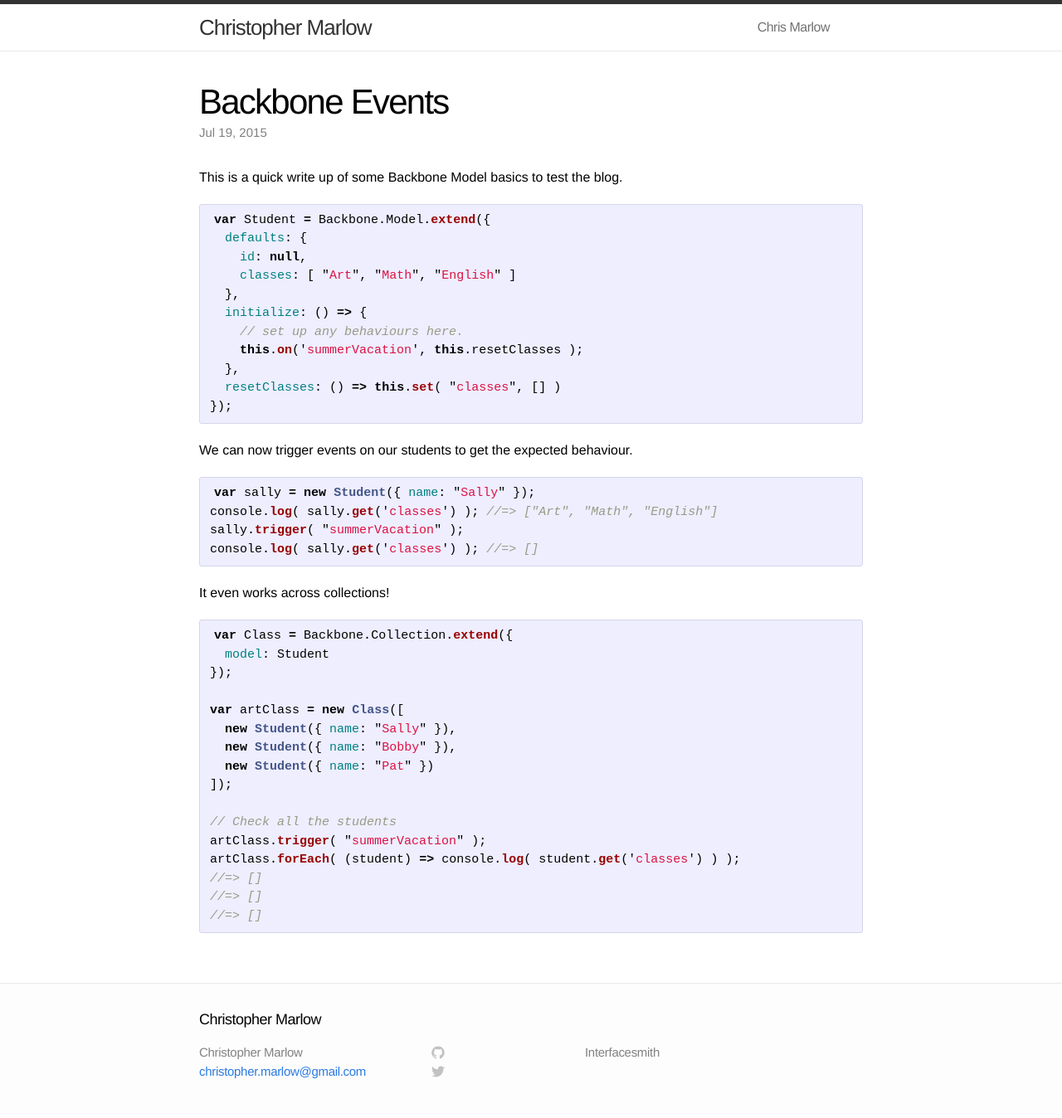
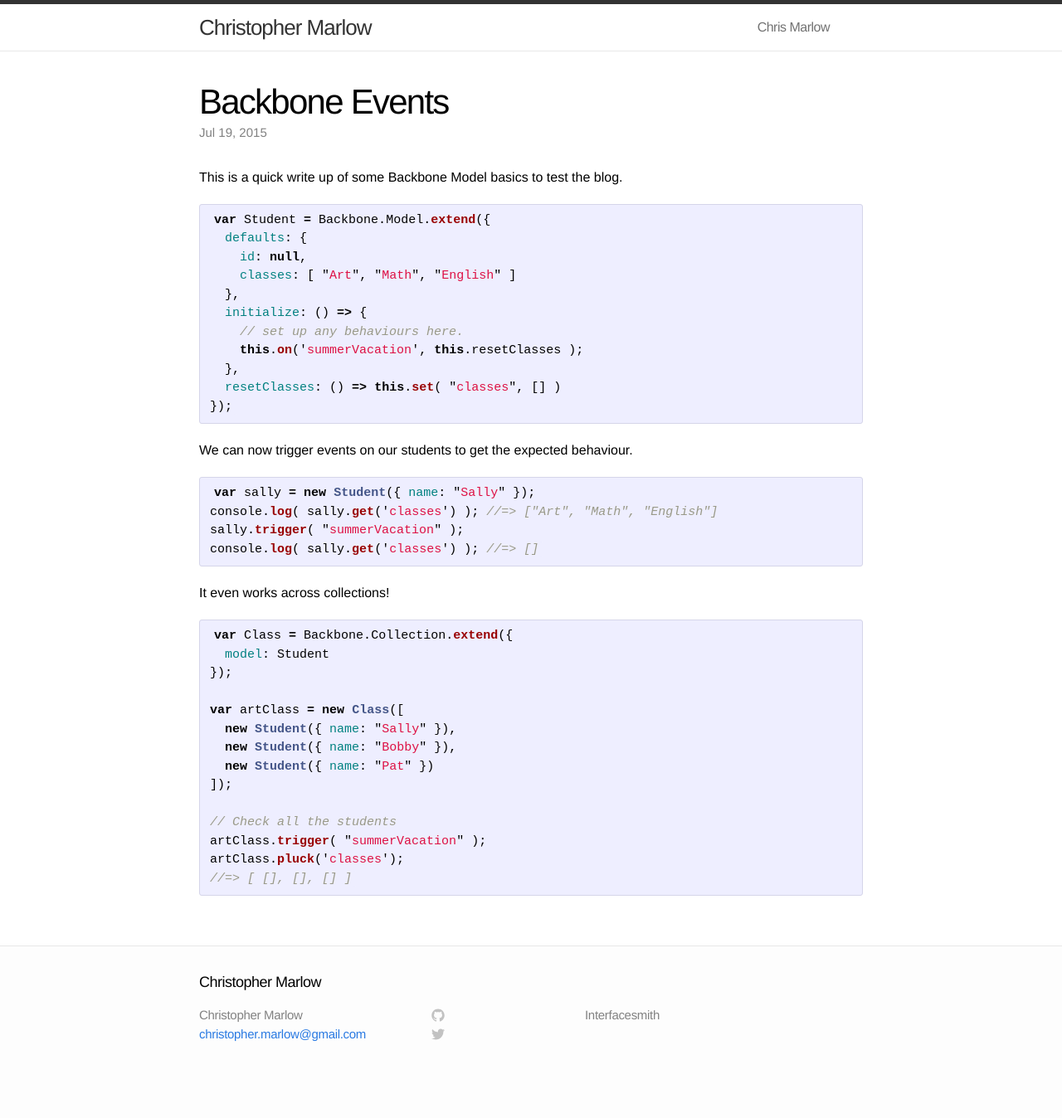
Before and after one commit to perrupa/perrupa.github.io, a Jekyll site: the page built from _posts/2015-07-19-value-of-a-style-guide.markdown, in a window 1280 px wide. Shown: the whole page at 83% size. Built offline with Jekyll 4.4.1, drawn with Linux system fonts in a browser that asks for light colours; after the commit the page ends 1303 px from its top, so only the background shows below that.

Commit message:
Cleaned up collection demoe

```diff
--- a/_posts/2015-07-19-value-of-a-style-guide.markdown
+++ b/_posts/2015-07-19-value-of-a-style-guide.markdown
@@ -44,8 +44,6 @@
 
 // Check all the students
 artClass.trigger( "summerVacation" );
-artClass.forEach( (student) => console.log( student.get('classes') ) );
-//=> []
-//=> []
-//=> []
+artClass.pluck('classes');
+//=> [ [], [], [] ]
 {% endhighlight %}
```
